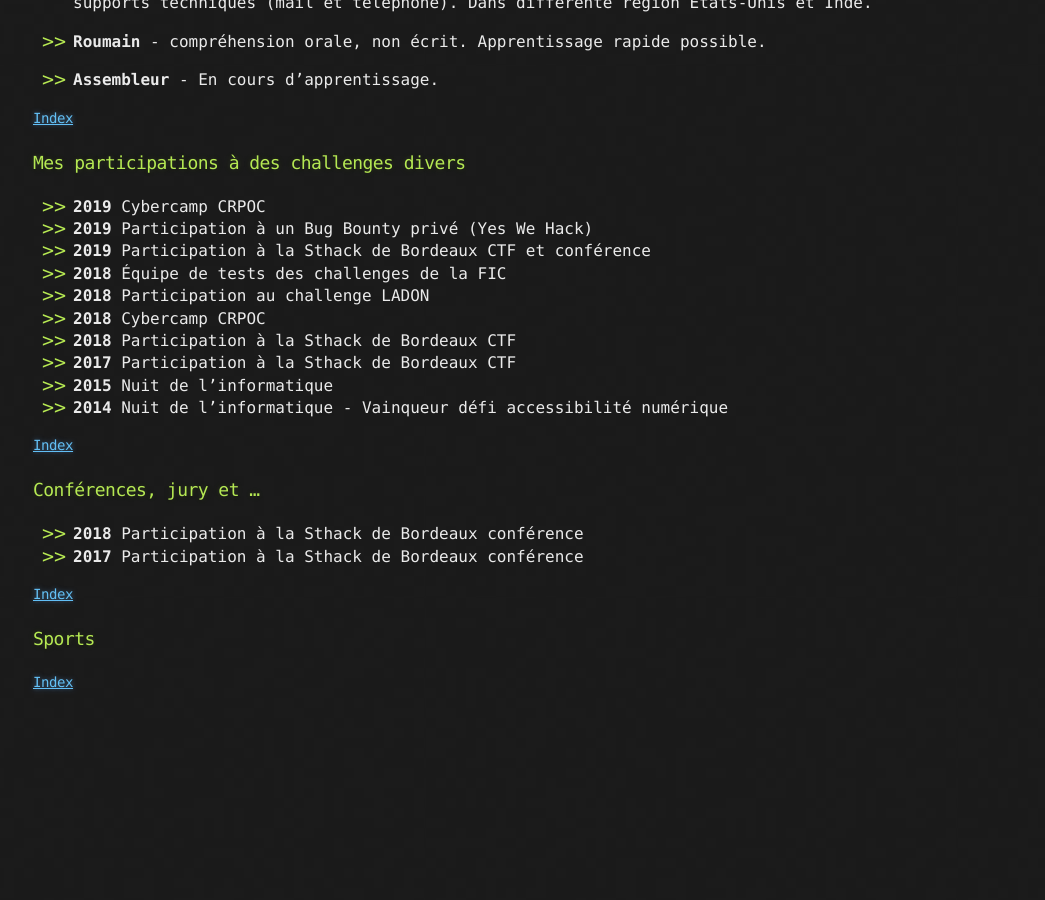
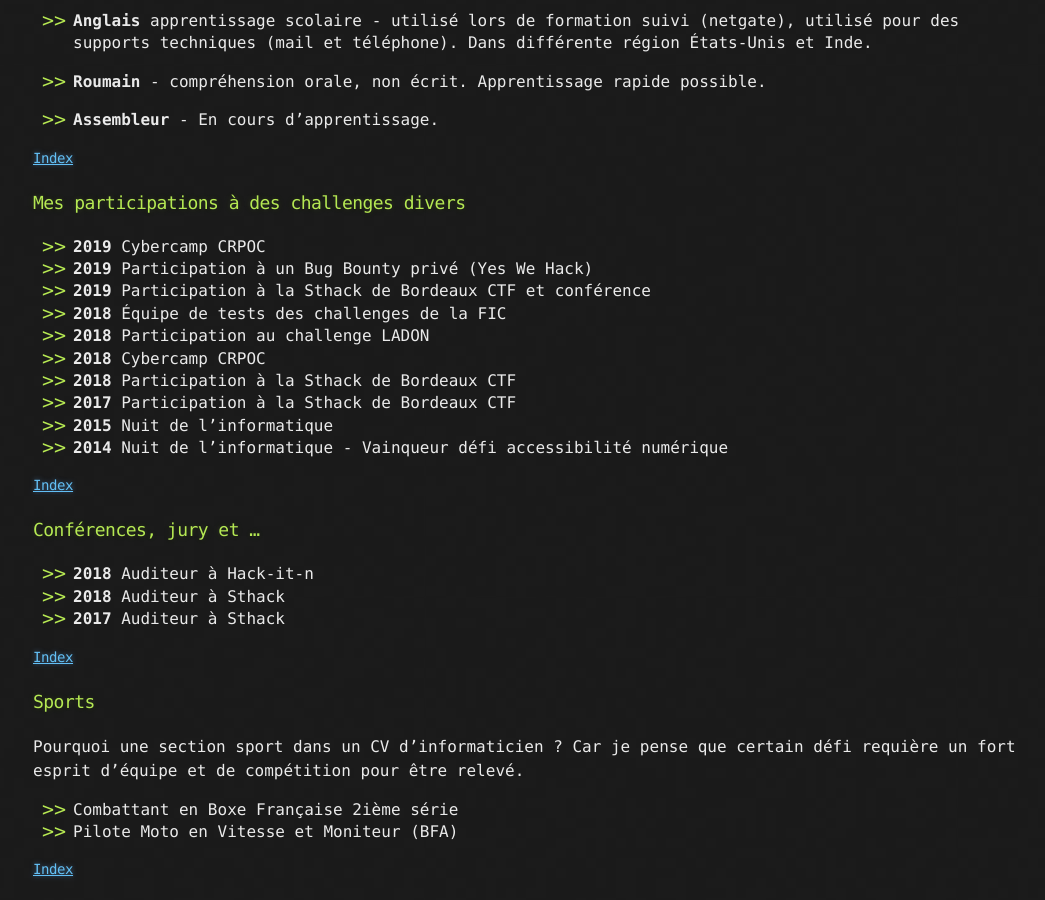
Before and after one commit to baimard/baimard.github.io, a Jekyll site: the page built from index.md, in a window 1280 px wide and 900 px high, scrolled down 2063 px. Shown: the whole window, without its empty margins (107-1152 px from the left). Built offline with Jekyll 4.4.1, drawn with Linux system fonts in a browser that asks for light colours; before the commit the page ends 2776 px from its top, so only the background shows below that; some of the changed text lies outside the part shown.

Commit message:
one more 2

```diff
--- a/index.md
+++ b/index.md
@@ -111,6 +111,11 @@ Vaste question ...
 <span id="connaissancepardomaine"></span>
 ### Connaissance par domaine
 
+<details><summary>Gestion des risques</summary>
+- Analyse des risques ISO 27005 - en cours de certification
+- Veille sur les risques des systèmes d'information et suivi de failles de sécurité
+</details>
+
 <span id="projetspersonnels"></span>
 ### Projets personnels
 
@@ -158,12 +163,18 @@ Vaste question ...
 <span id="conferencesjury"></span>
 ### Conférences, jury et ...
 
-*   **2018** Participation à la Sthack de Bordeaux conférence
-*   **2017** Participation à la Sthack de Bordeaux conférence
+*   **2018** Auditeur à Hack-it-n
+*   **2018** Auditeur à Sthack
+*   **2017** Auditeur à Sthack
 
 #### [Index](./#index)
 
 <span id="sports"></span>
 ### Sports
 
+Pourquoi une section sport dans un CV d'informaticien ? Car je pense que certain défi requière un fort esprit d'équipe et de compétition pour être relevé.
+
+*   Combattant en Boxe Française 2ième série
+*   Pilote Moto en Vitesse et Moniteur (BFA)
+
 #### [Index](./#index)
```
